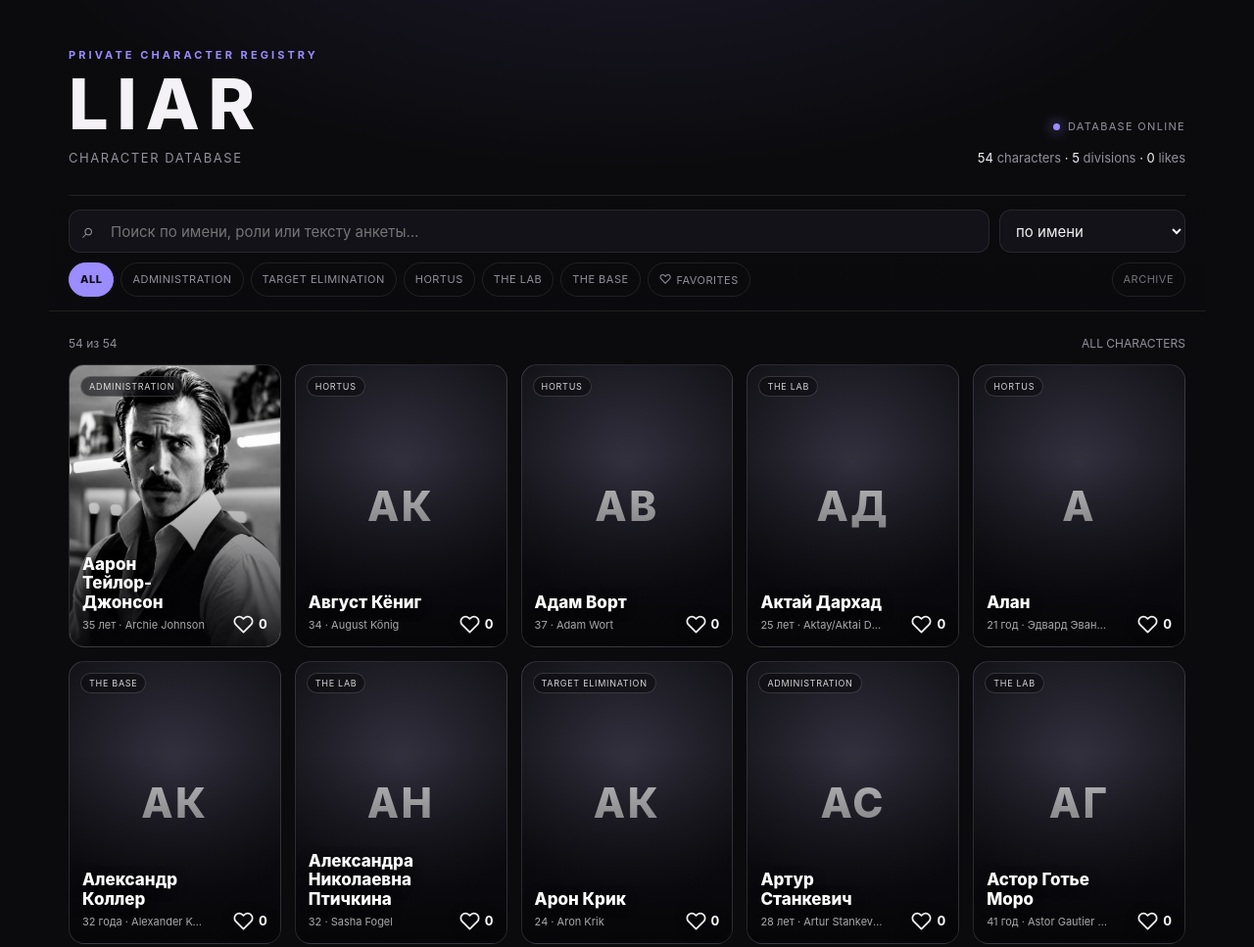
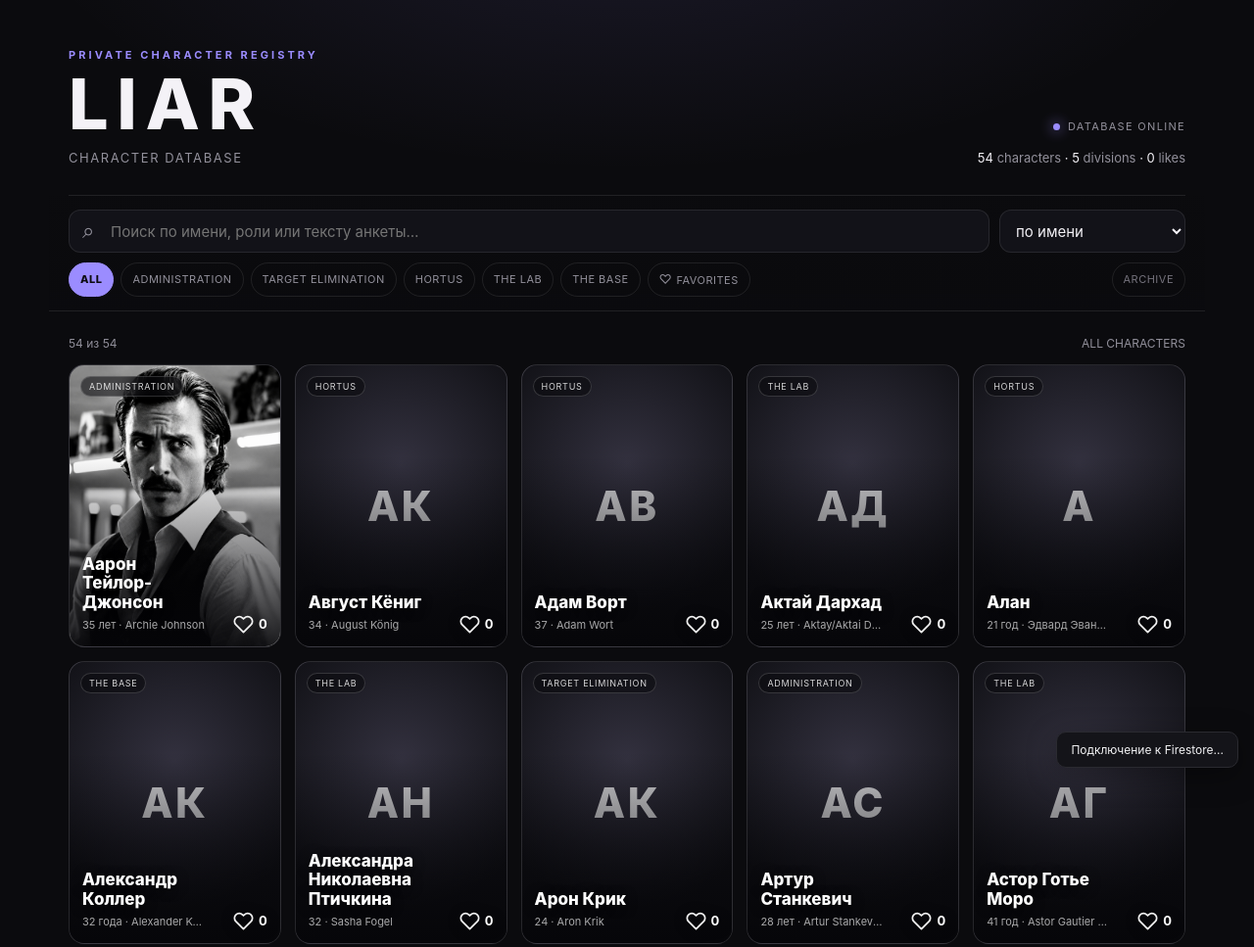
Before and after one commit to alinazanaz-ctrl/clan-of-liars-characters, a plain HTML site: page index.html in a window 1280 px wide. Shown: the top 967 px of the page at 98% size. Drawn offline with Linux system fonts and the light colour scheme; no server answers.

Commit message:
Update index.html
Test Firestore connection

```diff
--- a/index.html
+++ b/index.html
@@ -507,4 +507,80 @@ tagsBar();grid();updateHeroStats();loadArchive();loadLikes();
 setInterval(loadArchive,15000);
 document.addEventListener("visibilitychange",()=>{if(!document.hidden)loadArchive()});
 if(location.hash)open(location.hash.slice(1));
-</script></body></html>
+</script>
+
+<script type="module">
+  import { initializeApp } from "https://www.gstatic.com/firebasejs/10.12.2/firebase-app.js";
+  import {
+    getFirestore,
+    collection,
+    query,
+    where,
+    getDocs
+  } from "https://www.gstatic.com/firebasejs/10.12.2/firebase-firestore.js";
+
+  const firebaseConfig = {
+    apiKey: "AIzaSyDsY8nsU-PiDVh9N26F_GWK8ef2kmHr7Fk",
+    authDomain: "clan-of-liars.firebaseapp.com",
+    databaseURL: "https://clan-of-liars-default-rtdb.europe-west1.firebasedatabase.app",
+    projectId: "clan-of-liars",
+    storageBucket: "clan-of-liars.firebasestorage.app",
+    messagingSenderId: "26517257481",
+    appId: "1:26517257481:web:30c96a70b57665e615a7d8"
+  };
+
+  const app = initializeApp(firebaseConfig);
+  const db = getFirestore(app);
+
+  const testBadge = document.createElement("div");
+
+  testBadge.style.cssText = `
+    position: fixed;
+    right: 16px;
+    bottom: 16px;
+    z-index: 99999;
+    padding: 10px 14px;
+    border-radius: 10px;
+    border: 1px solid #2A2A30;
+    background: #141419;
+    color: #F2F2F4;
+    font: 12px Inter, Arial, sans-serif;
+    box-shadow: 0 8px 30px rgba(0,0,0,.35);
+  `;
+
+  testBadge.textContent = "Подключение к Firestore...";
+
+  document.body.appendChild(testBadge);
+
+  try {
+    const charactersQuery = query(
+      collection(db, "characters"),
+      where("status", "==", "active")
+    );
+
+    const snapshot = await getDocs(charactersQuery);
+
+    const testCharacter = snapshot.docs.find(
+      doc => doc.id === "test-character"
+    );
+
+    if (testCharacter) {
+      testBadge.textContent =
+        "Firestore подключен ✓ " +
+        testCharacter.data().name;
+    } else {
+      testBadge.textContent =
+        "Firestore подключен, но test-character не найден";
+    }
+
+  } catch (error) {
+    console.error("Firestore error:", error);
+
+    testBadge.style.borderColor = "#B65A5A";
+    testBadge.textContent =
+      "Ошибка Firestore: " + error.message;
+  }
+</script>
+
+</body>
+</html>
```
